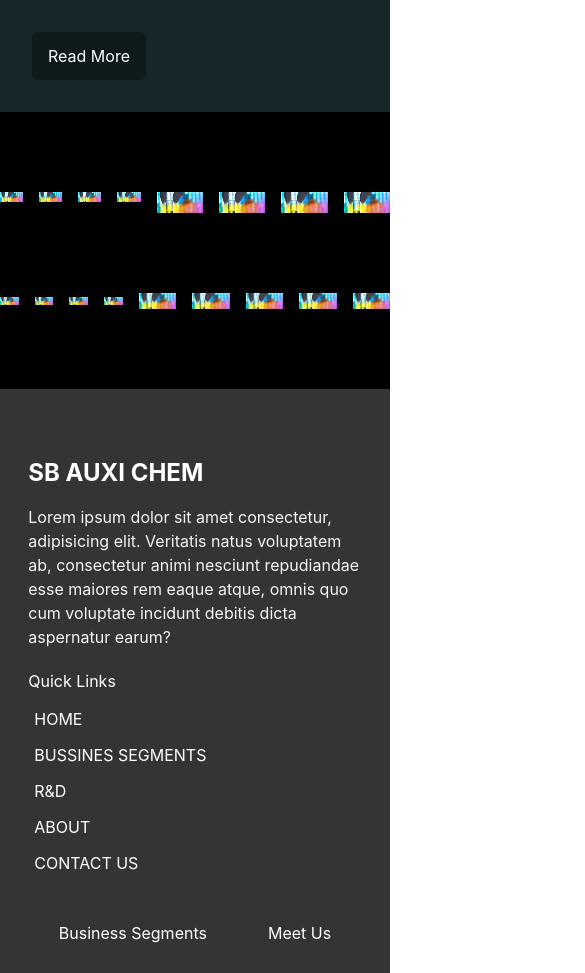
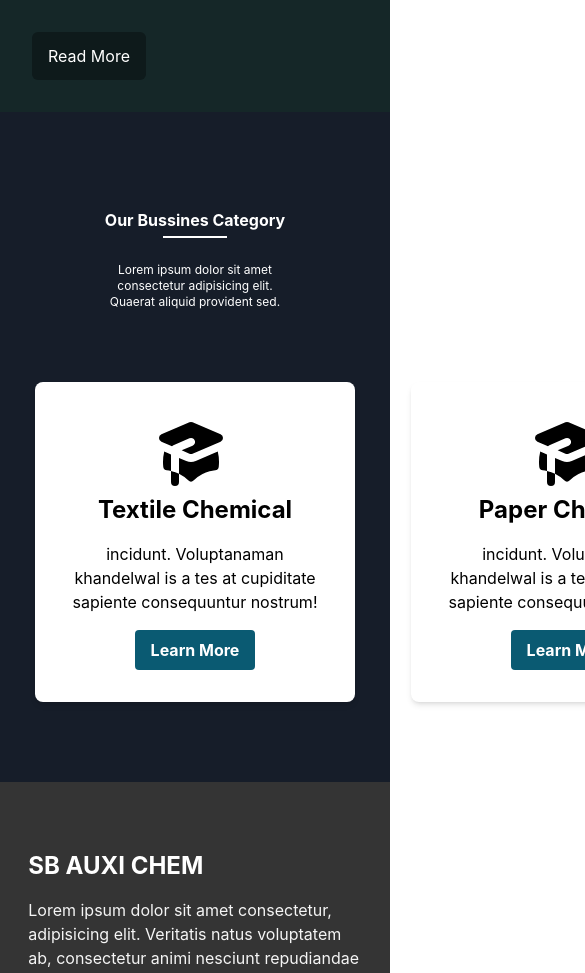
Before and after one commit to abhikhandelwalgupta/SBAUX, a React (Vite) app: page / in a window 390 px wide. Shown: the part 2069-3042 px from the top of the page, 585 px wide, since content can reach past the window. Built offline with nearby package versions, Linux system fonts and the light colour scheme.

Commit message:
our product

```diff
--- a/src/components/coman/ScrollDirection .jsx
+++ b/src/components/coman/ScrollDirection .jsx
@@ -27,38 +27,38 @@ const ScrollDirection = () => {
     return (
         <section id="services" className="relative py-20  md:overflow-x-visible text-white" data-scroll-section>
             <div className='grid  auto-cols-auto grid-cols-repeat grid-flow-col gap-4 ' data-scroll-target="#services">
-                <img src={about1} alt="" className="image-style" data-scroll data-scroll-direction="horizontal" data-scroll-speed="10" />
-                <img src={about1} alt="" className="image-style" data-scroll data-scroll-direction="horizontal" data-scroll-speed="10" />
-                <img src={about1} alt="" className="image-style" data-scroll data-scroll-direction="horizontal" data-scroll-speed="10" />
-                <img src={about1} alt="" className="image-style" data-scroll data-scroll-direction="horizontal" data-scroll-speed="10" />
-                <img src={about1} alt="" className="image-style" data-scroll data-scroll-direction="horizontal" data-scroll-speed="10" />
-                <img src={about1} alt="" className="image-style" data-scroll data-scroll-direction="horizontal" data-scroll-speed="10" />
-                <img src={about1} alt="" className="image-style" data-scroll data-scroll-direction="horizontal" data-scroll-speed="10" />
-                <img src={about1} alt="" className="image-style" data-scroll data-scroll-direction="horizontal" data-scroll-speed="10" />
+                <img src={about1} alt="" className="image-style" data-scroll data-scroll-direction="horizontal" data-scroll-speed="3" />
+                <img src={about1} alt="" className="image-style" data-scroll data-scroll-direction="horizontal" data-scroll-speed="3" />
+                <img src={about1} alt="" className="image-style" data-scroll data-scroll-direction="horizontal" data-scroll-speed="3" />
+                <img src={about1} alt="" className="image-style" data-scroll data-scroll-direction="horizontal" data-scroll-speed="3" />
+                <img src={about1} alt="" className="image-style" data-scroll data-scroll-direction="horizontal" data-scroll-speed="3" />
+                <img src={about1} alt="" className="image-style" data-scroll data-scroll-direction="horizontal" data-scroll-speed="3" />
+                <img src={about1} alt="" className="image-style" data-scroll data-scroll-direction="horizontal" data-scroll-speed="3" />
+                <img src={about1} alt="" className="image-style" data-scroll data-scroll-direction="horizontal" data-scroll-speed="3" />
             </div>
 
 
             <div className='grid mt-20 auto-cols-auto grid-cols-repeat grid-flow-col gap-4 ' data-scroll-target="#services">
-                <div className='flex justify-center items-center'>
-                    <img src={about1} alt="" className="image-style" data-scroll data-scroll-direction="horizontal" data-scroll-speed="-30" />
-                </div>
-                <div className='flex justify-center items-center'>
-                    <img src={about1} alt="" className="image-style" data-scroll data-scroll-direction="horizontal" data-scroll-speed="-30" />
-                </div><div className='flex justify-center items-center'>
-                    <img src={about1} alt="" className="image-style" data-scroll data-scroll-direction="horizontal" data-scroll-speed="-30" />
-                </div><div className='flex justify-center items-center'>
-                    <img src={about1} alt="" className="image-style" data-scroll data-scroll-direction="horizontal" data-scroll-speed="-30" />
-                </div><div className='flex justify-center items-center'>
-                    <img src={about1} alt="" className="image-style" data-scroll data-scroll-direction="horizontal" data-scroll-speed="-30" />
-                </div><div className='flex justify-center items-center'>
-                    <img src={about1} alt="" className="image-style" data-scroll data-scroll-direction="horizontal" data-scroll-speed="-30" />
-                </div><div className='flex justify-center items-center'>
-                    <img src={about1} alt="" className="image-style" data-scroll data-scroll-direction="horizontal" data-scroll-speed="-30" />
-                </div><div className='flex justify-center items-center'>
-                    <img src={about1} alt="" className="image-style" data-scroll data-scroll-direction="horizontal" data-scroll-speed="-30" />
-                </div><div className='flex justify-center items-center'>
-                    <img src={about1} alt="" className="image-style" data-scroll data-scroll-direction="horizontal" data-scroll-speed="-30" />
-                </div>
+
+                    <img src={about1} alt="" className="image-style" data-scroll data-scroll-direction="horizontal" data-scroll-speed="-0.3" />
+
+
+                    <img src={about1} alt="" className="image-style" data-scroll data-scroll-direction="horizontal" data-scroll-speed="-0.3" />
+
+                    <img src={about1} alt="" className="image-style" data-scroll data-scroll-direction="horizontal" data-scroll-speed="-0.3" />
+
+                    <img src={about1} alt="" className="image-style" data-scroll data-scroll-direction="horizontal" data-scroll-speed="-0.3" />
+
+                    <img src={about1} alt="" className="image-style" data-scroll data-scroll-direction="horizontal" data-scroll-speed="-0.3" />
+
+                    <img src={about1} alt="" className="image-style" data-scroll data-scroll-direction="horizontal" data-scroll-speed="-0.3" />
+
+                    <img src={about1} alt="" className="image-style" data-scroll data-scroll-direction="horizontal" data-scroll-speed="-0.3" />
+
+                    <img src={about1} alt="" className="image-style" data-scroll data-scroll-direction="horizontal" data-scroll-speed="-0.3" />
+
+                    <img src={about1} alt="" className="image-style" data-scroll data-scroll-direction="horizontal" data-scroll-speed="-0.3" />
+
             </div>
         </section>
     );
--- a/src/index.css
+++ b/src/index.css
@@ -1,7 +1,7 @@
 @tailwind base;
 @tailwind components;
 @tailwind utilities;
-
+@material-tailwind;
 
 
 * {
@@ -267,3 +267,8 @@ body {
   @apply rounded-lg bg-richblack-800 p-3 text-[16px] leading-[24px] text-richblack-5 shadow-[0_1px_0_0] shadow-white/50
   placeholder:text-richblack-400 focus:outline-none;
 }
+
+.slick-slide > div {
+  margin: 0 20px;
+  position: re;
+}
--- a/src/pages/Home.jsx
+++ b/src/pages/Home.jsx
@@ -1,8 +1,20 @@
+/* eslint-disable react/jsx-key */
+
 import HeroSection from "../components/coman/Hero"
 import ScrollDirection from "../components/coman/ScrollDirection "
-
+import { HiAcademicCap } from "react-icons/hi";
+import image1 from "../assets/maxresdefault.jpg"
+import Slider from "react-slick";
+import "slick-carousel/slick/slick.css";
+import "slick-carousel/slick/slick-theme.css";
 const Home = () => {
-
+    const settings = {
+        dots: true,
+        infinite: true,
+        speed: 500,
+        slidesToShow: 4,
+        slidesToScroll: 1
+    };
     return (
         <>
             <div className="relative w-full h-full">
@@ -46,16 +58,76 @@ const Home = () => {
                     </div>
                     <button className="py-3 px-4 rounded-md bg-bluegreen-800 text-white">Read More</button>
                 </div>
-                <div className="bg-black">
-                <ScrollDirection />
-                </div>
 
+                {/* <div className="bg-richblack-800 relative">
+                    <div className="w-3/4 m-auto">
+                        <div className="pt-20">
+                            <Slider {...settings}>
+                                {reviews.map((d) => (
+                                    <div className="bg-white h-[400px]  text-black rounded-xl">
+                                        <div className="  rounded-t-xl flex gap-2 p-2 " >
+                                            <img src={image1} alt="" className="h-24 w-24 rounded-full " />
+
+                                            <div className="pl-1">
+                                                <p className="text-2xl pt-5 ">{d.name}</p>
+                                                <p className="text-lg">{d.location}</p>
+                                            </div>
+                                        </div>
+                                        <div className="flex flex-col justify-center items-center gap-4 p-4 ">
+                                            <svg className="h-8   text-gray-400 dark:text-gray-600" viewBox="0 0 24 27" fill="none" xmlns="http://www.w3.org/2000/svg">
+                                                <path d="M14.017 18L14.017 10.609C14.017 4.905 17.748 1.039 23 0L23.995 2.151C21.563 3.068 20 5.789 20 8H24V18H14.017ZM0 18V10.609C0 4.905 3.748 1.038 9 0L9.996 2.151C7.563 3.068 6 5.789 6 8H9.983L9.983 18L0 18Z" fill="currentColor" />
+                                            </svg>
+                                            <p className="text-center ">"{d.text}"</p>
+                                            <button className="bg-richblack-800 text-white text-lg px-6 py-1">Read More</button>
+                                        </div>
+                                    </div>
+                                ))}
+                            </Slider>
+                        </div>
+                    </div>
+                </div> */}
+
+
+                {/* <div className="bg-black">
+                    <ScrollDirection />
+                </div> */}
                 {/* section 3 */}
 
+
+                <div className="w-[100%] bg-richblack-800    md:flex justify-center items-center ">
+                    <div className="md:w-11/12 md:h-[100%] md:my-auto pt-24 w-full h-[100%] text-white  py-20 mx-auto  my-auto  gap-6 flex flex-col justify-center items-center text-center ">
+                        <h1 className="md:text-4xl font-bold flex-2xl ">Our Bussines Category</h1>
+                        <div className="w-16 border -mt-5"></div>
+                        <p className="md:text-xl text-xs w-[50%] ">Lorem ipsum dolor sit amet consectetur adipisicing elit. Quaerat aliquid provident sed.</p>
+                        <div className="mt-12 text-black flex gap-14">
+                            <MedicalService heading={"Water Chemical"} pragraph={"incidunt. Voluptanaman khandelwal is a tes at cupiditate sapiente consequuntur nostrum!"} />
+                            <MedicalService heading={"Textile Chemical"} pragraph={"incidunt. Voluptanaman khandelwal is a tes at cupiditate sapiente consequuntur nostrum!"} />
+                            <MedicalService heading={"Paper Chemical"} pragraph={"incidunt. Voluptanaman khandelwal is a tes at cupiditate sapiente consequuntur nostrum!"} />
+
+                        </div>
+                    </div>
+                </div>
             </div>
 
         </>
     )
 }
 
+function MedicalService({ heading, pragraph }) {
+    return (
+        <div className="bg-white rounded-lg shadow-md p-8 w-80">
+            <HiAcademicCap className="h-20 w-20 inline-block mr-2" />
+            <h2 className="text-2xl font-bold mb-4">{heading}</h2>
+            <p className="text-gray-700">
+                {pragraph}
+            </p>
+            <button className="bg-blue-500 hover:bg-blue-700 text-white font-bold py-2 px-4 rounded mt-4">
+                Learn More
+            </button>
+        </div>
+    )
+}
+
+
+
 export default Home
```
Also changed, not shown: src/review.js (added, +44 -0 lines).
